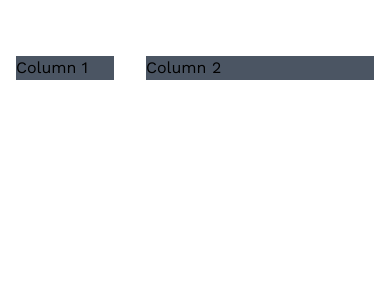
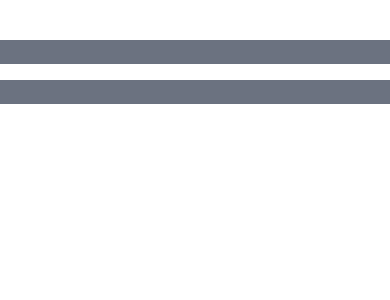
Before and after one commit to budistwn15/tailwind-from-the-start, a React (Vite) app: page /flex in a window 390 px wide. Shown: the top 300 px of the page. Built offline with nearby package versions, Linux system fonts and the light colour scheme.

Commit message:
Mari kita coba responsive flex

```diff
--- a/src/views/Flex.jsx
+++ b/src/views/Flex.jsx
@@ -2,12 +2,12 @@ export default function Flex(){
     return (
         <div className="antialiased font-sans">
             <div className="container mx-auto py-10">
-                <div className="flex flex-wrap">
-                    <div className="w-1/3 p-4">
-                        <div className="bg-gray-600">Column 1</div>
+                <div className="flex flex-wrap ld:-mx-4 mb-4">
+                    <div className="w-full lg:w-1/2 lg:px-4 mb-4">
+                        <div className="bg-gray-500">&nbsp;</div>
                     </div>
-                    <div className="w-2/3 p-4">
-                        <div className="bg-gray-600">Column 2</div>
+                    <div className="w-full lg:w-1/2 lg:px-4 mb-4">
+                        <div className="bg-gray-500">&nbsp;</div>
                     </div>
                 </div>
             </div>
```
